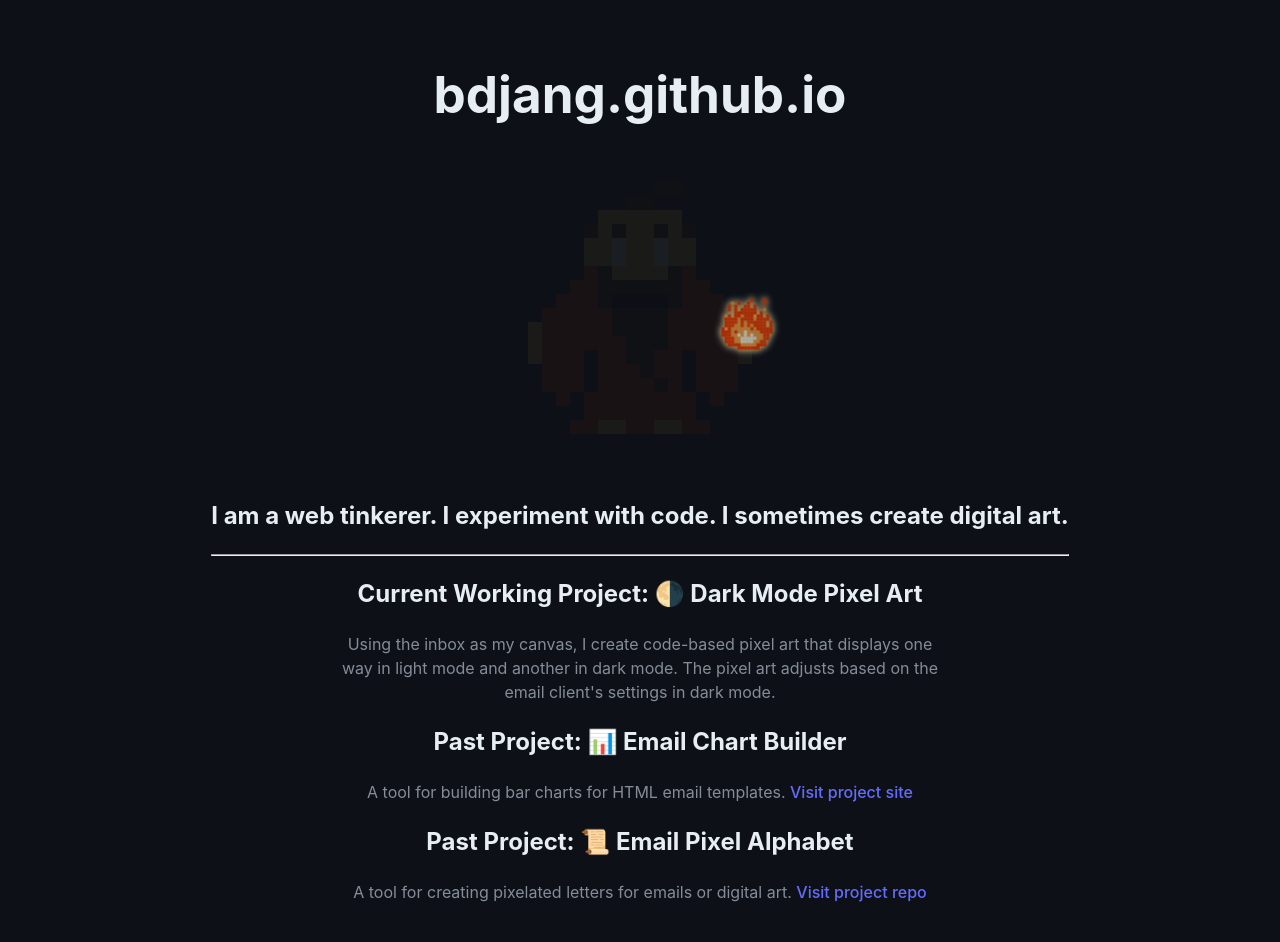
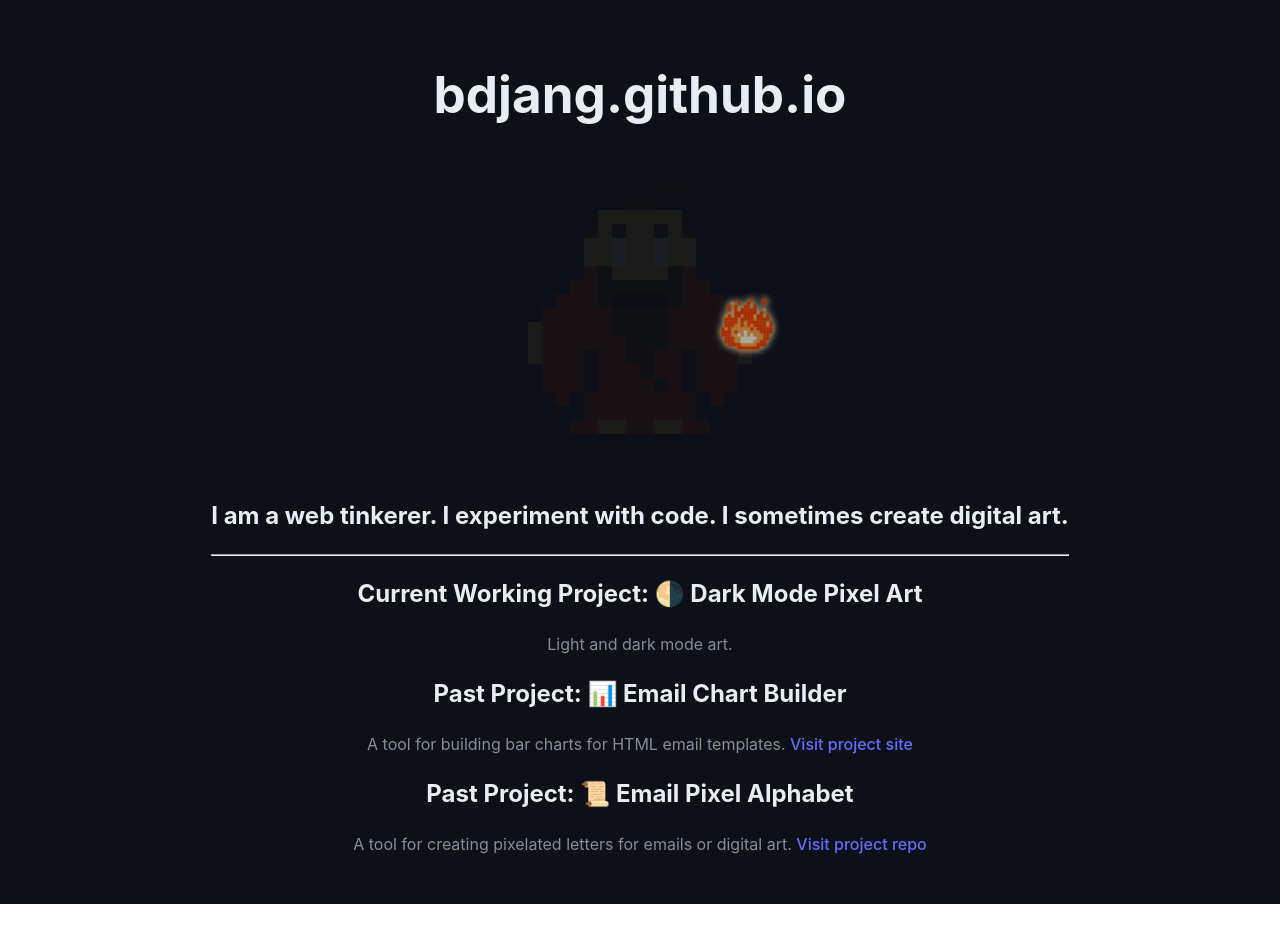
Before and after one commit to bdjang/bdjang.github.io, a React (Vite) app: page / in a window 1280 px wide. Shown: the top 942 px of the page. After the commit the page ends 904 px from the top, so only its background shows below. Built offline with nearby package versions, Linux system fonts and the light colour scheme.

Commit message:
Update project text

```diff
--- a/src/App.jsx
+++ b/src/App.jsx
@@ -45,7 +45,7 @@ export default function App() {
             <hr />
             <div className="projectDesc">
                 <h2>Current Working Project: 🌗 Dark Mode Pixel Art</h2>
-                <p>Using the inbox as my canvas, I create code-based pixel art that displays one way in light mode and another in dark mode. The pixel art adjusts based on the email client's settings in dark mode.</p>
+                <p>Light and dark mode art.</p>
                 <h2>Past Project: 📊 Email Chart Builder</h2>
                 <p>A tool for building bar charts for HTML email templates. <a href="https://charts.email/">Visit project site</a></p>
                 <h2>Past Project: 📜 Email Pixel Alphabet</h2>
```
